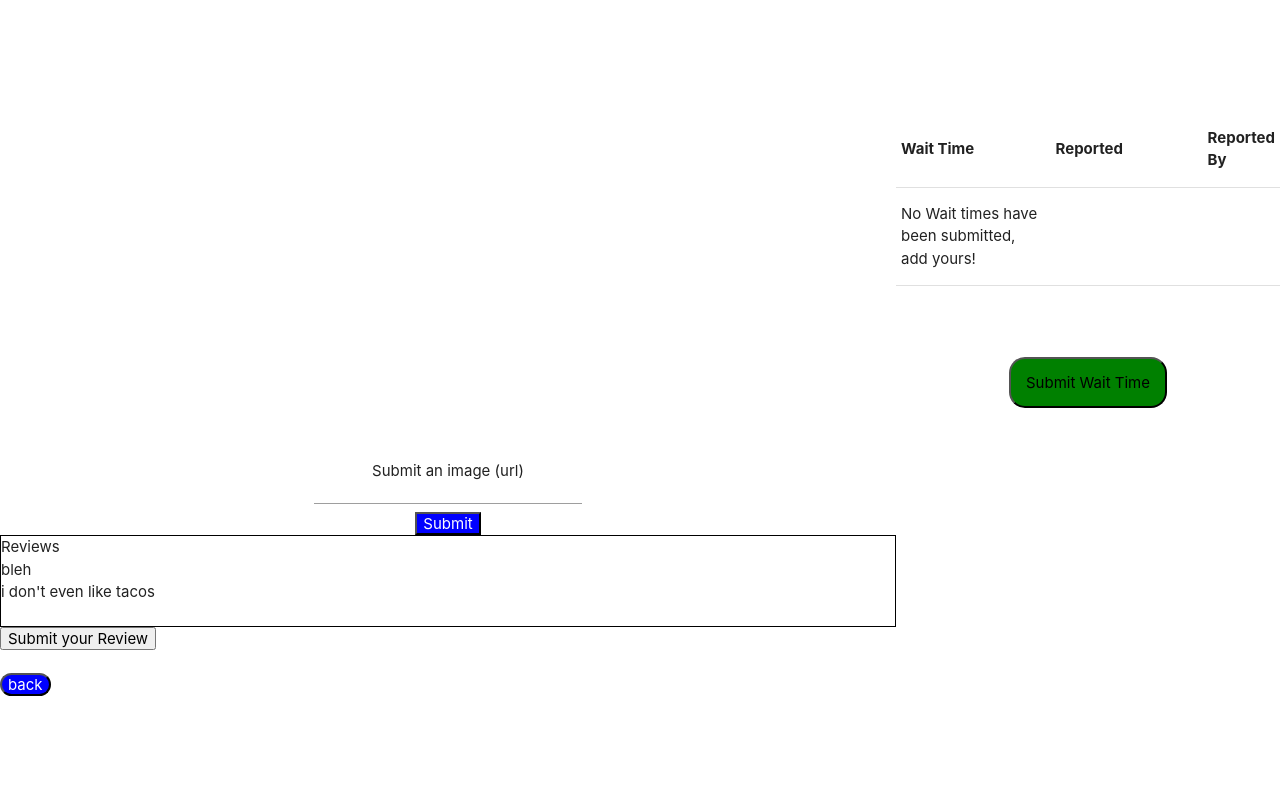
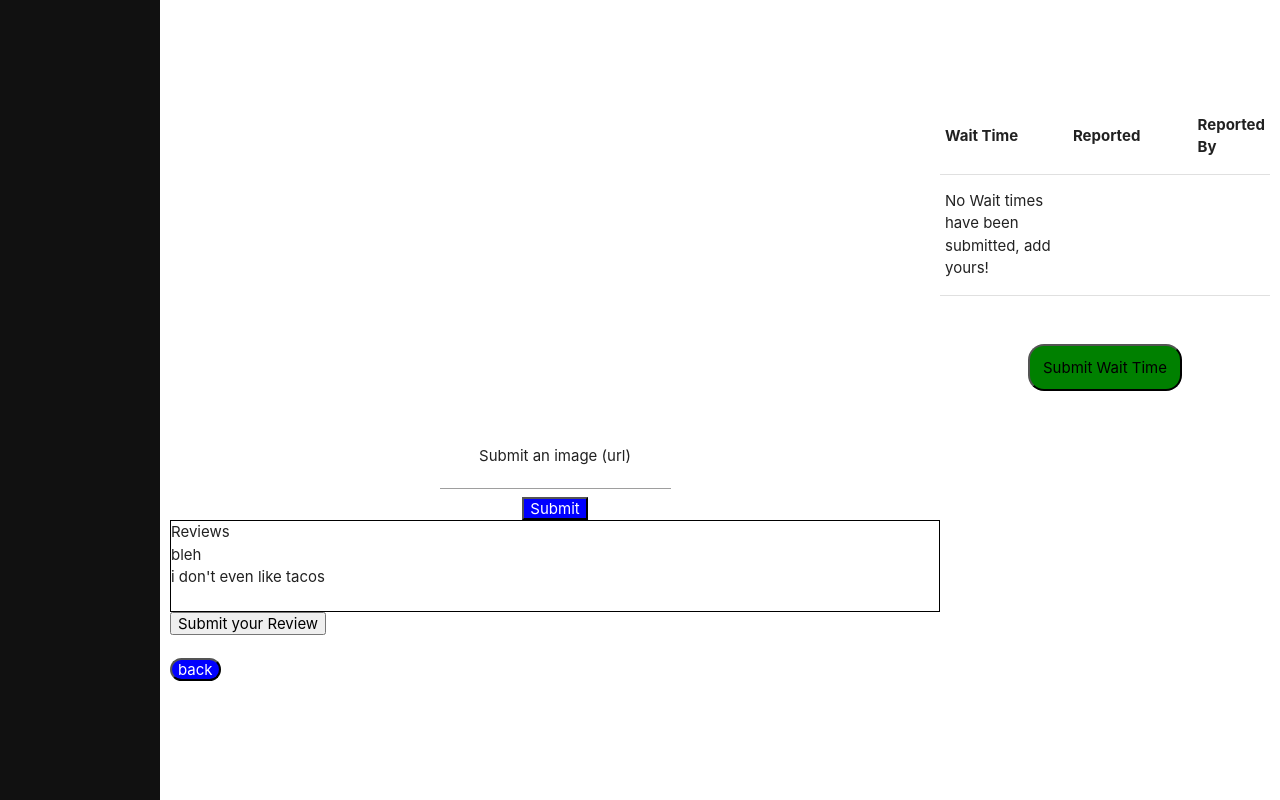
Before and after one commit to benjamin-musil/line-picker-webapp, a Flask app: template templates/restaurant.html in a window 1280 px wide. Run offline with Flask 2, Linux system fonts and the light colour scheme; the template is opened without the code that fills it, so the values that code supplies are empty.

Commit message:
base sidebar?'

```diff
--- /dev/null
+++ b/Static/macros.css
@@ -0,0 +1,34 @@
+
+#sidenav {
+  height: 100%;
+  width: 160px;
+  position: fixed;
+  z-index: 1;
+  top: 0;
+  left: 0;
+  background-color: #111;
+  overflow-x: hidden;
+  padding-top: 20px;
+}
+
+#sidenav a {
+  padding: 6px 8px 6px 16px;
+  text-decoration: none;
+  font-size: 25px;
+  color: #818181;
+  display: block;
+}
+
+#sidenav a:hover {
+  color: #f1f1f1;
+}
+
+#main {
+  margin-left: 160px; /* Same as the width of the sidenav */
+  padding: 0px 10px;
+}
+
+@media screen and (max-height: 450px) {
+  #sidenav {padding-top: 15px;}
+  #sidenav a {font-size: 18px;}
+}
--- a/templates/macros.html
+++ b/templates/macros.html
@@ -1,15 +1,18 @@
+
 
 {% macro build_site_navigation(pages, selected, user) %}
-<div>
+
+<link type="text/css" rel="stylesheet" href="{{ url_for('static', filename='macros.css') }}"/>
+<div id="sidenav">
     {% if user %}
         <h2>{{ user}}</h2>
     {% endif %}
-    <ul>
+    <div>
         {% for page in pages %}
         <a href="{{page.url}}">
             <li class="text-lg pl-6 py-3 {% if selected == page.name %}border-l-4 bg-gray-200{% endif %}">{{page.name}}</li>
         </a>
         {% endfor %}
-    </ul>
+    </div>
 </div>
 {% endmacro %}
--- a/templates/restaurant.html
+++ b/templates/restaurant.html
@@ -5,13 +5,14 @@
     <title></title>
     <script src="{{ url_for('static', filename='restaurant.js') }}"></script>
     <link type="text/css" rel="stylesheet" href="{{ url_for('static', filename='restaurant.css') }}"/>
+<link type="text/css" rel="stylesheet" href="{{ url_for('static', filename='macros.css') }}"/>
     <link rel="stylesheet" href="https://cdnjs.cloudflare.com/ajax/libs/materialize/1.0.0/css/materialize.min.css">
     <script src="https://cdnjs.cloudflare.com/ajax/libs/materialize/1.0.0/js/materialize.min.js"></script>
     {% import "macros.html" as macros %}
 </head>
 <body>
 {{macros.build_site_navigation(pages=pages, selected="Restaurant",user=user)}}
-<div>
+<div id="main">
     {% if restaurant %}
         <h1>{{ restaurant['name'] }}, {{ restaurant['address'] }}</h1>
     {% endif %}
```
